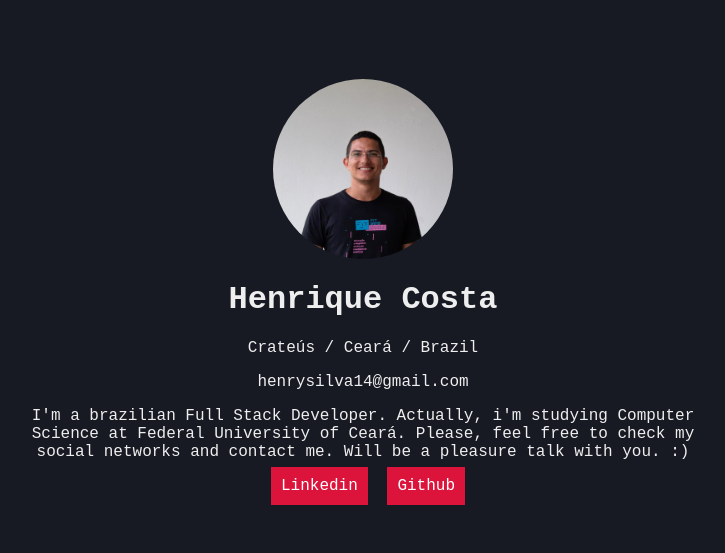
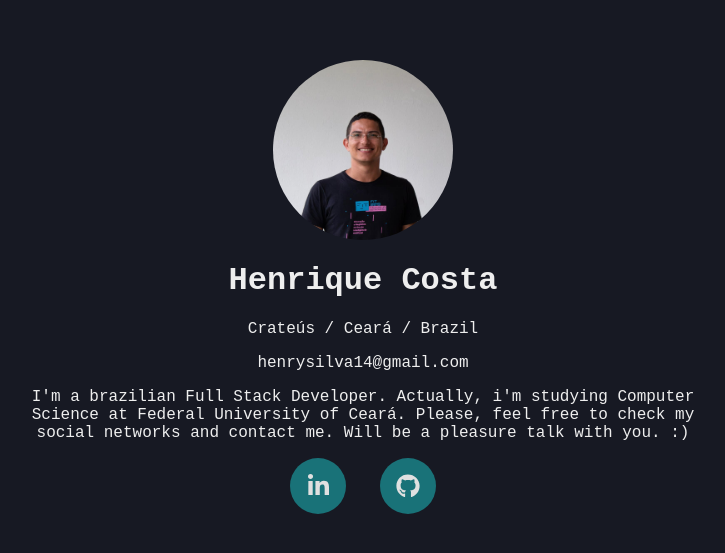
Before and after one commit to YoCypher/yocypher.github.io, a plain HTML site: page index.html in a window 1280 px wide. Shown: the part 113-666 px from the top of the page, without its empty margins (277-1002 px from the left). Drawn offline with Linux system fonts and the light colour scheme; a web font is replaced by a local one.

Commit message:
Ajustes finalizados - Versão prévia ok

```diff
--- a/css/style.css
+++ b/css/style.css
@@ -36,15 +36,21 @@ h1, h2, p {
   text-align: center;
 }
 
-a {
-	background-color: crimson;
-	color: #fff;
-	width: 100px;
-	height: 50px;
-	padding: 10px;
-	cursor: pointer;
-	margin-left: 10px;
+.social-icons .social-icon {
+  display: inline-flex;
+  align-items: center;
+  justify-content: center;
+  height: 3.5rem;
+  width: 3.5rem;
+  background-color: #197278;
+  color: #e0e0e0;
+  border-radius: 100%;
+  font-size: 1.5rem;
+  margin-right: 1.5rem;
 }
-a:hover {
-	background-color: #f79e1b;
+.social-icons .social-icon:last-child {
+  margin-right: 0;
 }
+.social-icons .social-icon:hover {
+  background-color: #c44536;
+}
--- a/index.html
+++ b/index.html
@@ -2,9 +2,17 @@
 <html>
 <head>
 	<meta charset="UTF-8" lang="en">
+	<meta name="viewport" content="width=device-width, initial-scale=1, shrink-to-fit=no" />
 	<title>Welcome!</title>
 	<link rel="stylesheet" href="css/style.css">
 	<link rel="icon" type="image/x-icon" href="img/favicon.ico" />
+	<!-- Font Awesome icons (free version)-->
+    <script src="https://use.fontawesome.com/releases/v5.15.1/js/all.js" crossorigin="anonymous"></script>
+    <!-- Google fonts-->
+    <link href="https://fonts.googleapis.com/css?family=Saira+Extra+Condensed:500,700" rel="stylesheet" type="text/css" />
+    <link href="https://fonts.googleapis.com/css?family=Muli:400,400i,800,800i" rel="stylesheet" type="text/css" />
+    <!-- Core theme CSS (includes Bootstrap)-->
+	<!-- <link href="css/styles.css" rel="stylesheet" /> -->
 </head>
 <body>
 	<div class="content">
@@ -21,8 +29,8 @@
 
 		</div>
 		<div class="social-icons">
-			<a href="https://www.linkedin.com/in/henrique-costa-34145860/" target="_blank">Linkedin</a>
-			<a href="https://github.com/YoCypher" target="_blank">Github</a>
+			<a class="social-icon" href="https://www.linkedin.com/in/henrique-costa-34145860/" target="_blank"><i class="fab fa-linkedin-in"></i></a>
+			<a class="social-icon" href="https://github.com/YoCypher" target="_blank"><i class="fab fa-github"></i></a>
 		</div>
 	</div>
 </body>
```
